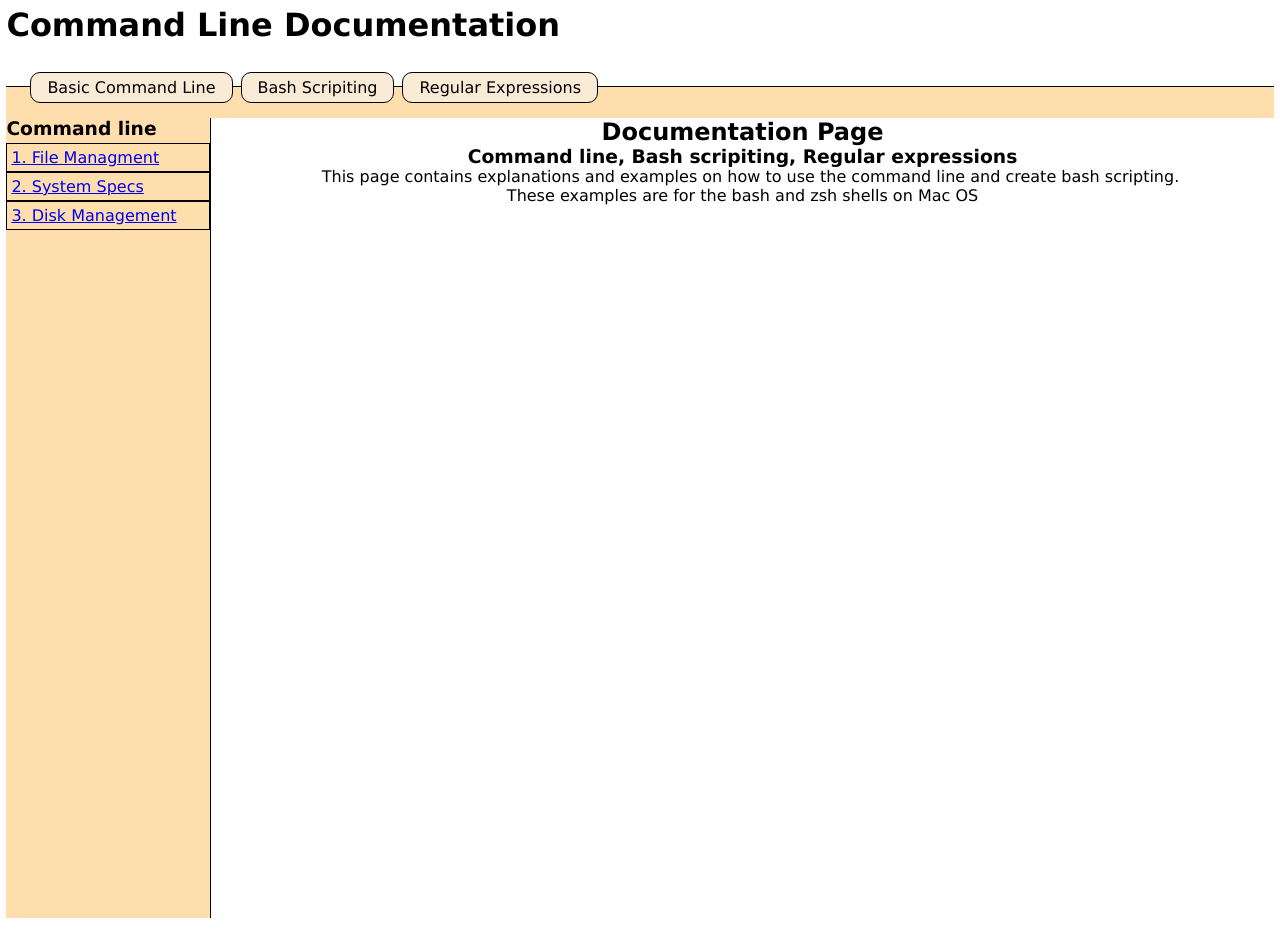
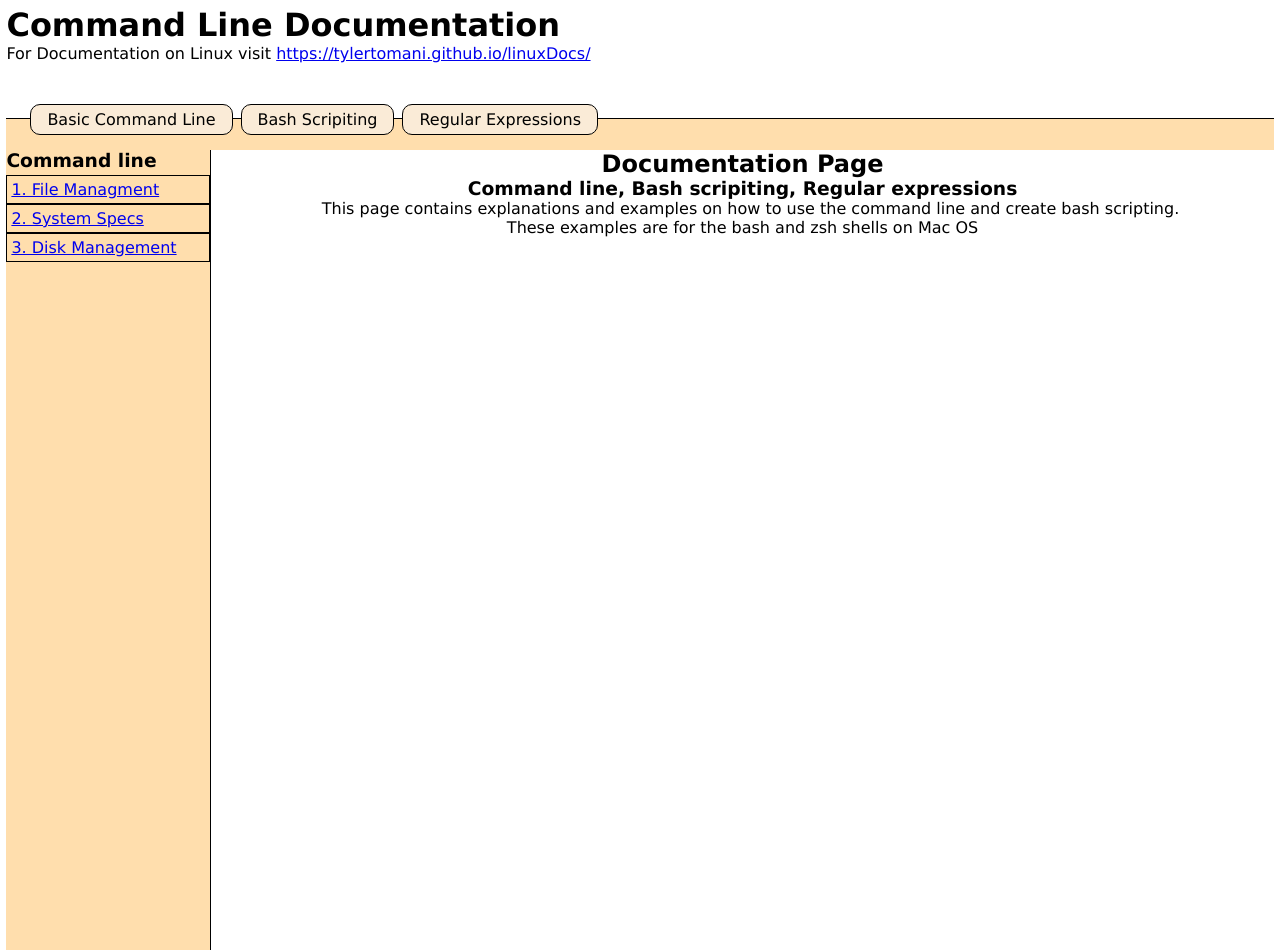
Before and after one commit to TylerTomani/commandLineDocs, a plain HTML site: page index.html in a window 1280 px wide. Drawn offline with Linux system fonts and the light colour scheme.

Commit message:
working first draft

```diff
--- a/css/main.css
+++ b/css/main.css
@@ -15,6 +15,7 @@ body {
 }
 header {
     height: 10vh;
+margin-bottom: 2rem;
 }
 /*  Subject Selection */
 nav#subjects {
--- a/index.html
+++ b/index.html
@@ -12,6 +12,7 @@
 <body>
     <header>
         <h1>Command Line Documentation </h1>
+        <p>For Documentation on Linux visit <a href="https://tylertomani.github.io/linuxDocs/"> https://tylertomani.github.io/linuxDocs/</a></p>
 
     </header>
     <nav id="subjects">
```
